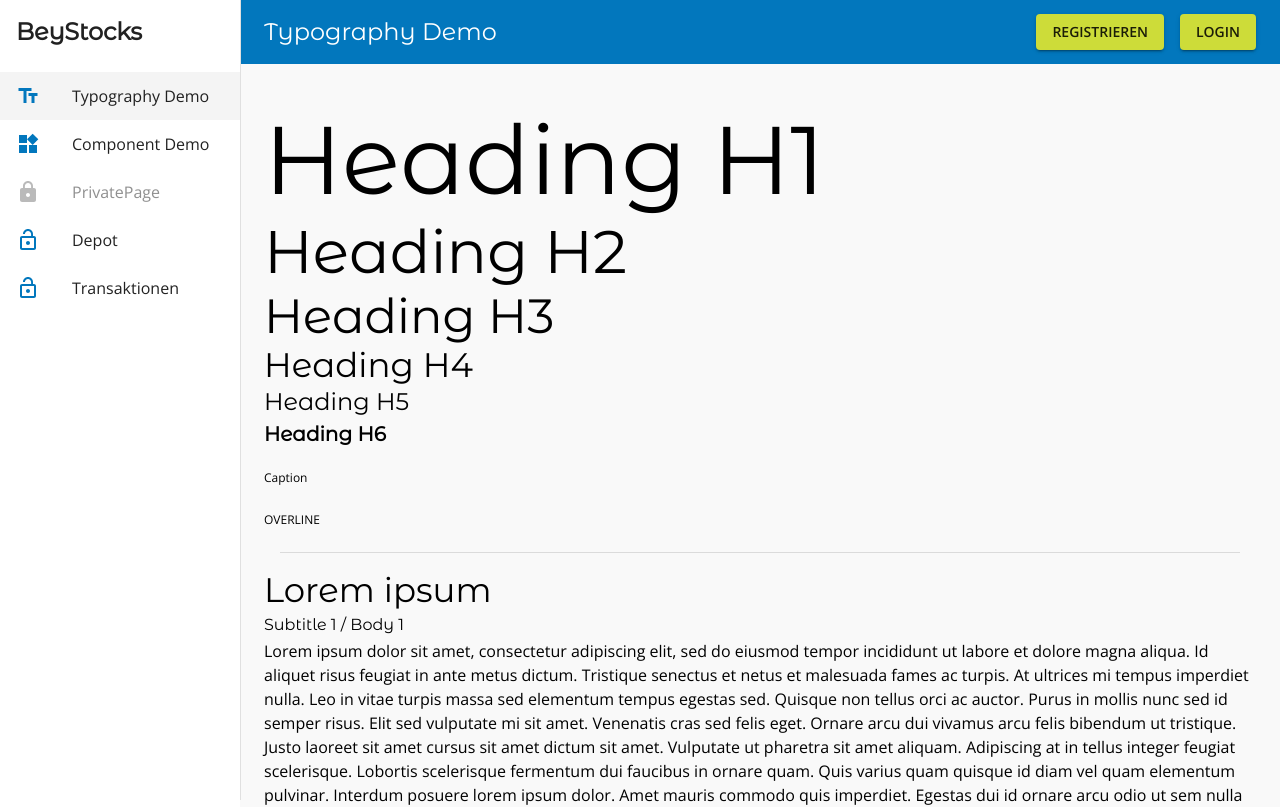
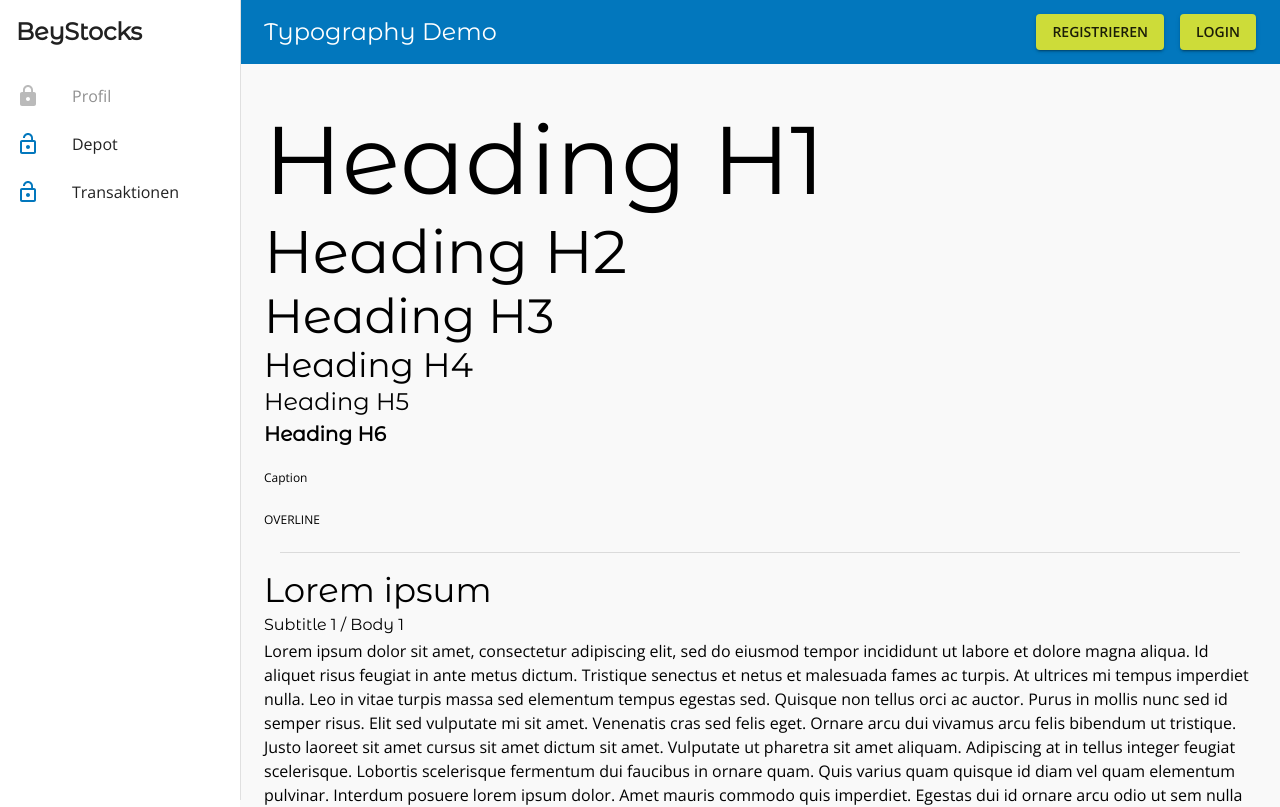
Before and after one commit to isewat/bey-stocks, a React (Create React App) app: page / in a window 1280 px wide. Shown: the top 807 px of the page. Built offline with nearby package versions, Linux system fonts and the light colour scheme; no server answers.

Commit message:
remove demo pages

```diff
--- a/src/layout/menu-items.js
+++ b/src/layout/menu-items.js
@@ -3,22 +3,22 @@ import WidgetsIcon from '@material-ui/icons/Widgets';
 import LockOpenIcon from '@material-ui/icons/LockOpen';
 
 export const menuItems = [
+  // {
+  //   text: 'Typography Demo',
+  //   icon: <TextFieldsIcon color="primary" />,
+  //   location: {
+  //     pathname: '/',
+  //   }
+  // },
+  // {
+  //   text: 'Component Demo',
+  //   icon: <WidgetsIcon color="primary" />,
+  //   location: {
+  //     pathname: '/component-demo',
+  //   }
+  // },
   {
-    text: 'Typography Demo',
-    icon: <TextFieldsIcon color="primary" />,
-    location: {
-      pathname: '/',
-    }
-  },
-  {
-    text: 'Component Demo',
-    icon: <WidgetsIcon color="primary" />,
-    location: {
-      pathname: '/component-demo',
-    }
-  },
-  {
-    text: 'PrivatePage',
+    text: 'Profil',
     icon: <LockOpenIcon color="primary" />,
     private: true,
     location: {
```
